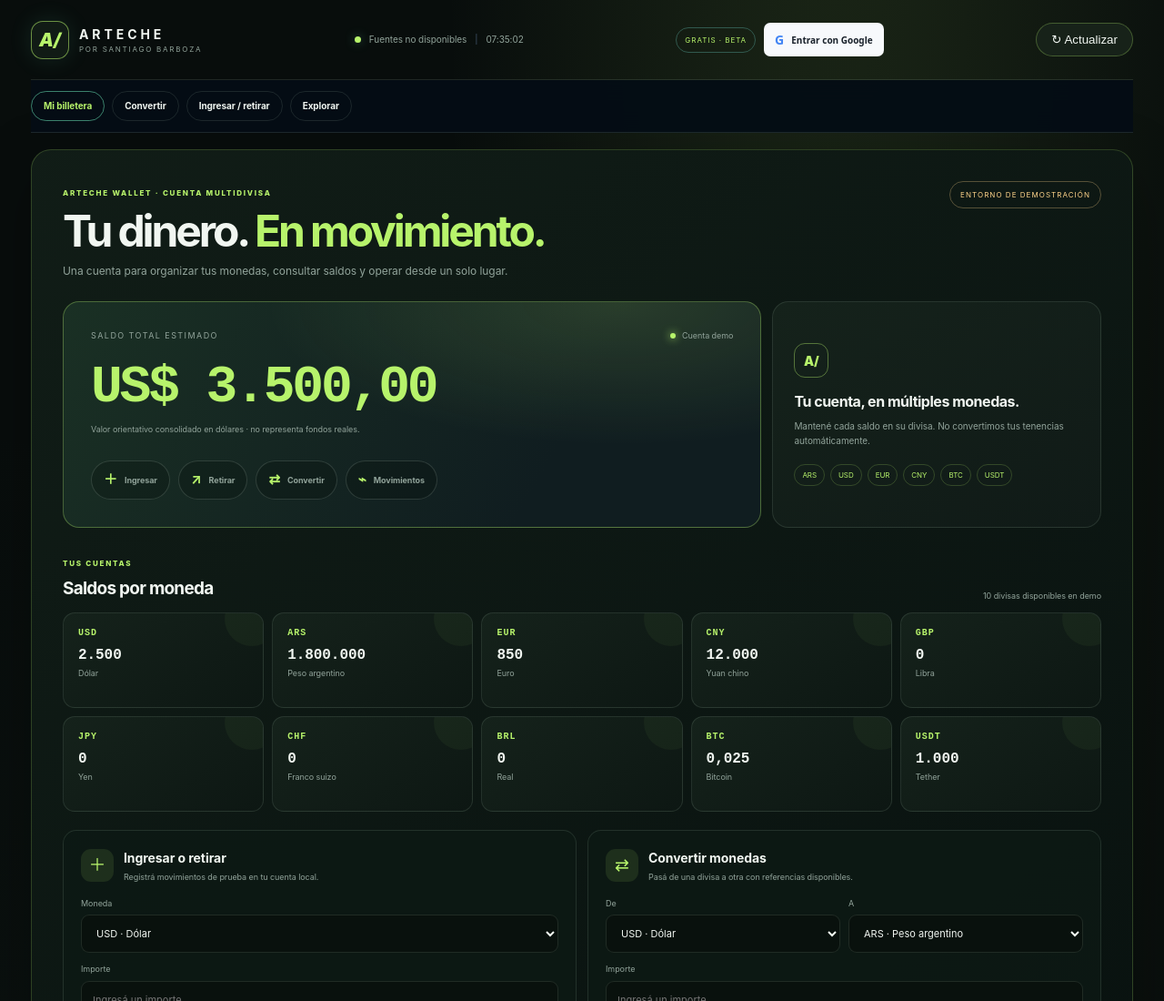
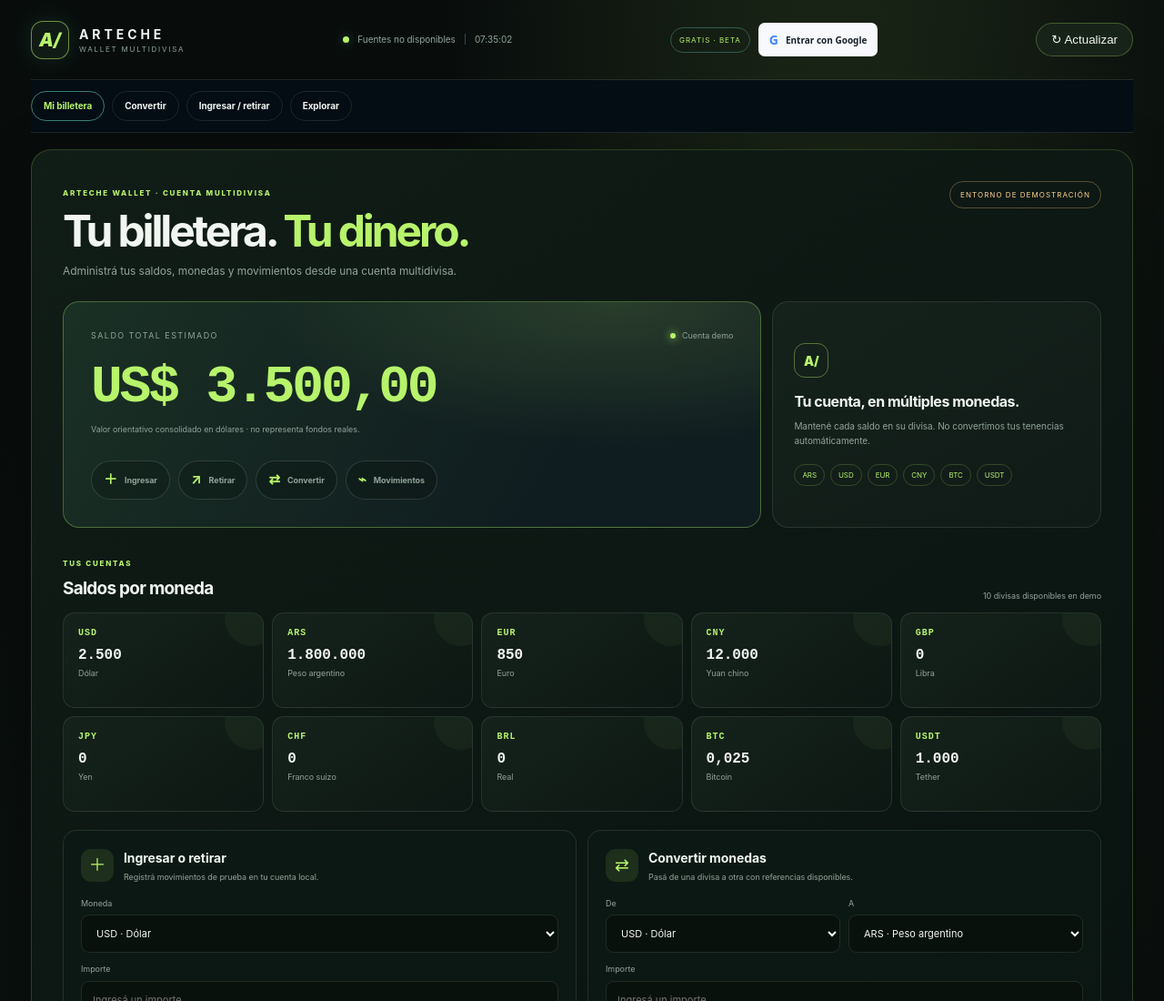
Before and after one commit to institutocabildo-ui/arteche-cotiza, a plain HTML site: page index.html in a window 1280 px wide. Shown: the top 1100 px of the page at 91% size. Drawn offline with Linux system fonts and the light colour scheme; no server answers.

Commit message:
Force wallet-first homepage refresh and asset cache bust

```diff
--- a/index.html
+++ b/index.html
@@ -12,12 +12,12 @@
 <meta property="og:title" content="ARTECHE Wallet — Tu cuenta multidivisa"><meta property="og:description" content="Organizá tus monedas, consultá saldos y convertí divisas desde una sola billetera.">
 <meta property="og:url" content="https://institutocabildo-ui.github.io/arteche-cotiza/"><meta name="twitter:card" content="summary">
 <script type="application/ld+json">{"@context":"https://schema.org","@type":"WebApplication","name":"ARTECHE Terminal","url":"https://institutocabildo-ui.github.io/arteche-cotiza/","applicationCategory":"FinanceApplication","operatingSystem":"Any","inLanguage":"es-AR","publisher":{"@type":"Organization","name":"Grupo Arteche"}}</script>
-<link rel="preconnect" href="https://s.tradingview.com"><link rel="preconnect" href="https://dolarapi.com"><link rel="stylesheet" href="styles.css">
+<link rel="preconnect" href="https://s.tradingview.com"><link rel="preconnect" href="https://dolarapi.com"><link rel="stylesheet" href="styles.css?v=wallet-home-20261125-2">
 </head>
 <body>
 <div class="terminal-shell">
 <header class="topbar">
-<a class="brand" href="#"><span class="brand-mark">A/</span><span><b>ARTECHE</b><small>POR SANTIAGO BARBOZA</small></span></a>
+<a class="brand" href="#"><span class="brand-mark">A/</span><span><b>ARTECHE</b><small>WALLET MULTIDIVISA</small></span></a>
 <div class="top-meta"><span class="live-dot"></span><span id="connection-status">Conectando fuentes</span><span class="top-divider">|</span><span id="clock">--:--:--</span></div><div class="account-area"><span class="free-pill">GRATIS · BETA</span><button id="google-signin" class="google-btn" type="button"><span class="google-g">G</span> Entrar con Google</button><div id="account-user" class="account-user" hidden><img id="account-avatar" alt=""><span id="account-name"></span><button id="google-signout" type="button">Salir</button></div></div>
 <button id="refresh" class="refresh-btn" type="button">↻ <span>Actualizar</span></button>
 </header>
@@ -25,7 +25,7 @@
 <nav class="arteche-module-nav wallet-first-nav" aria-label="Navegación principal"><a class="selected" href="#wallet">Mi billetera</a><a href="#converter">Convertir</a><a href="#wallet-actions">Ingresar / retirar</a><a href="#market-explorer">Explorar</a></nav>
 <section class="wallet-home" id="wallet">
  <div class="wallet-home-head">
-  <div><span class="section-kicker">ARTECHE WALLET · CUENTA MULTIDIVISA</span><h1>Tu dinero. <em>En movimiento.</em></h1><p>Una cuenta para organizar tus monedas, consultar saldos y operar desde un solo lugar.</p></div>
+  <div><span class="section-kicker">ARTECHE WALLET · CUENTA MULTIDIVISA</span><h1>Tu billetera. <em>Tu dinero.</em></h1><p>Administrá tus saldos, monedas y movimientos desde una cuenta multidivisa.</p></div>
   <span class="demo-flag">ENTORNO DE DEMOSTRACIÓN</span>
  </div>
  <div class="wallet-overview">
@@ -189,5 +189,5 @@
 </main>
 <footer><span>ARTECHE</span><span>UNA PLATAFORMA DE SANTIAGO BARBOSA</span><span>GRATIS · BETA</span></footer>
 </div>
-<script src="https://www.gstatic.com/firebasejs/10.14.1/firebase-app-compat.js"></script><script src="https://www.gstatic.com/firebasejs/10.14.1/firebase-auth-compat.js"></script><script src="firebase-config.js"></script><script src="app.js"></script><script src="arteche-modules.js"></script>
+<script src="https://www.gstatic.com/firebasejs/10.14.1/firebase-app-compat.js"></script><script src="https://www.gstatic.com/firebasejs/10.14.1/firebase-auth-compat.js"></script><script src="firebase-config.js"></script><script src="app.js?v=wallet-home-20261125-2"></script><script src="arteche-modules.js?v=wallet-home-20261125-2"></script>
 </body></html>
```
